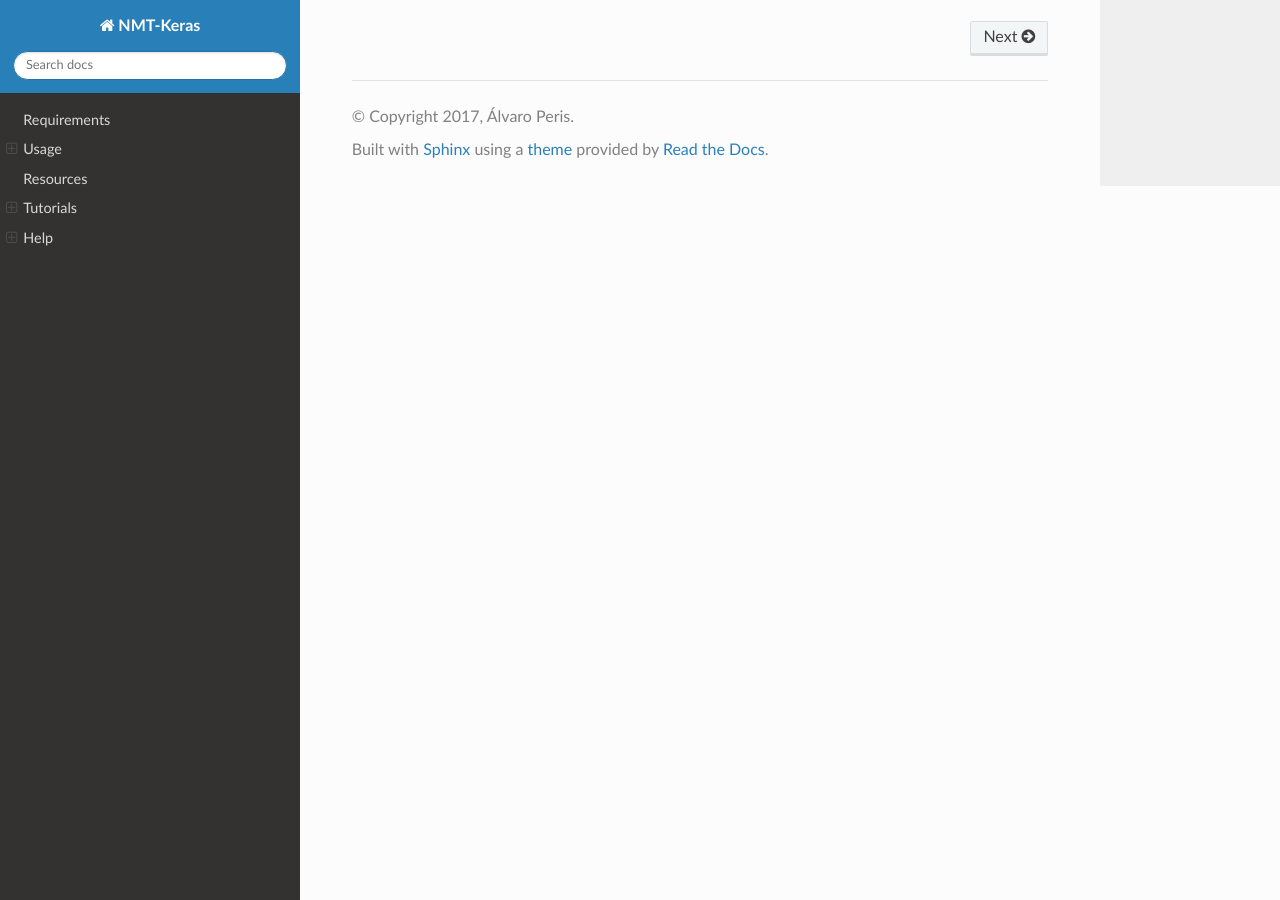
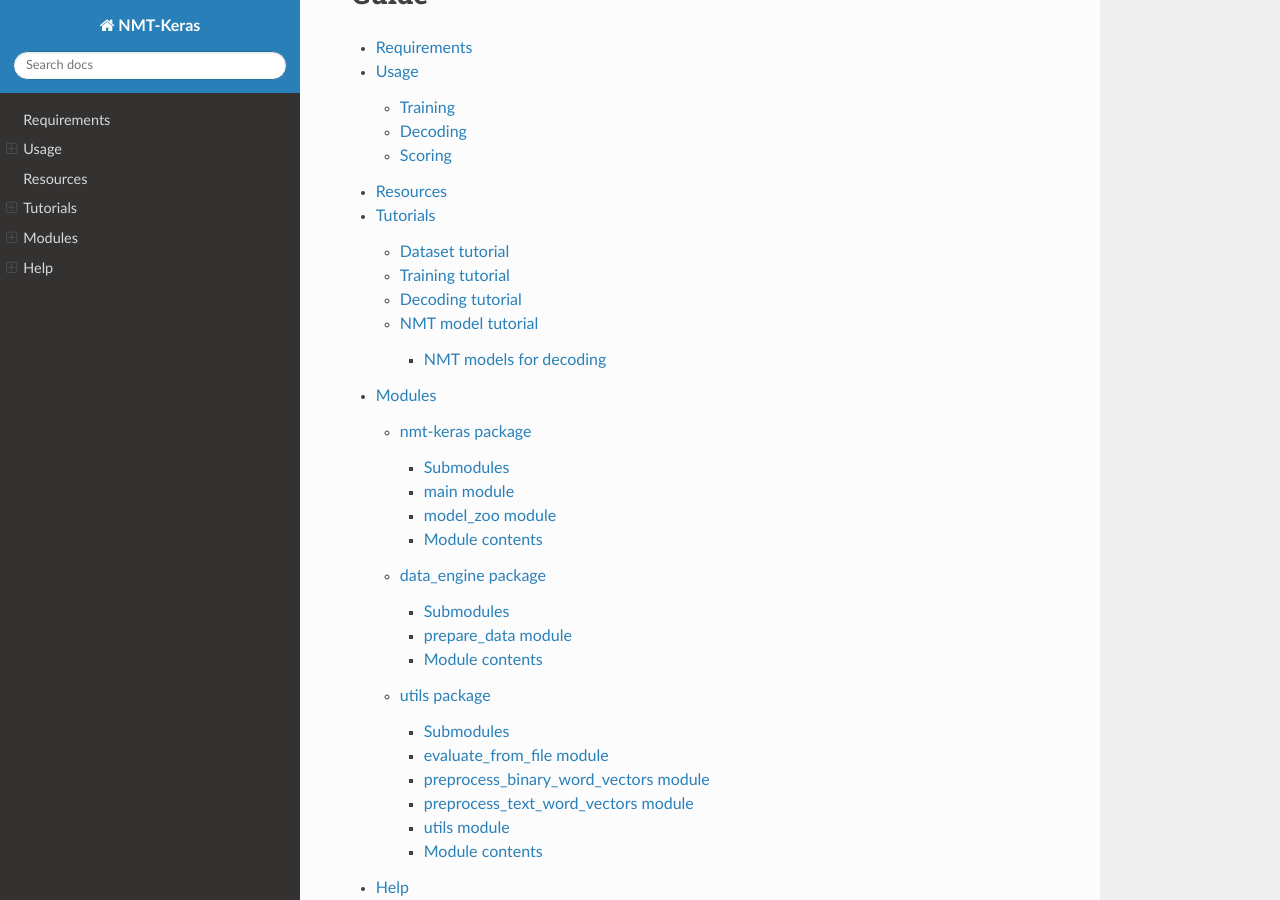
Before and after one commit to lvapeab/nmt-keras, a Sphinx documentation site: the page built from docs/source/index.rst, in a window 1280 px wide and 900 px high, scrolled down 1181 px. Built offline with Sphinx 7.4.7 and the Read the Docs theme 2.0.0, drawn with Linux system fonts in a browser that asks for light colours.

Commit message:
Updated docs

```diff
--- a/docs/source/conf.py
+++ b/docs/source/conf.py
@@ -2,7 +2,7 @@
 
 import os
 import sys
-sys.path.append(os.path.abspath('../..'))
+sys.path.insert(0, os.path.abspath('../../'))
 
 
 # -- General configuration ------------------------------------------------
--- /dev/null
+++ b/docs/source/data_engine.rst
@@ -0,0 +1,23 @@
+data_engine package
+===================
+
+Submodules
+----------
+
+
+prepare_data module
+-------------------
+
+.. automodule:: data_engine.prepare_data
+    :members:
+    :undoc-members:
+    :show-inheritance:
+
+
+Module contents
+---------------
+
+.. automodule::data_engine
+    :members:
+    :undoc-members:
+    :show-inheritance:
--- a/docs/source/index.rst
+++ b/docs/source/index.rst
@@ -3,8 +3,13 @@
 
 Neural Machine Translation with Keras (+ Theano backend).
 
+.. image:: ../../examples/documentation/attention_nmt_model.png
+   :scale: 80 %
+   :alt: alternate text
+   :align: left
+
 Features
-========
+********
 
  * Attention model over the input sequence of annotations.
  * Peeked decoder: The previously generated word is an input of the current timestep.
@@ -22,10 +27,8 @@
 .. _Glove: http://nlp.stanford.edu/projects/glove/
 .. _Word2Vec: https://code.google.com/archive/p/word2vec/
 
-
-
 Guide
-*****
+=====
 .. toctree::
    :maxdepth: 3
 
@@ -33,6 +36,7 @@
    usage
    resources
    tutorial
+   modules
    help
 
 
--- /dev/null
+++ b/docs/source/modules.rst
@@ -0,0 +1,9 @@
+Modules
+=======
+
+.. toctree::
+   :maxdepth: 4
+
+   nmt-keras
+   data_engine
+   utils
--- /dev/null
+++ b/docs/source/nmt-keras.rst
@@ -0,0 +1,30 @@
+nmt-keras package
+=================
+
+Submodules
+----------
+
+main module
+-----------
+
+.. automodule:: main
+    :members:
+    :undoc-members:
+    :show-inheritance:
+
+model_zoo module
+----------------
+
+.. automodule:: model_zoo
+    :members:
+    :undoc-members:
+    :show-inheritance:
+
+
+Module contents
+---------------
+
+.. automodule:: nmt-keras
+    :members:
+    :undoc-members:
+    :show-inheritance:
--- a/docs/source/tutorial.rst
+++ b/docs/source/tutorial.rst
@@ -308,7 +308,7 @@
     predictions = nmt_model.predictBeamSearchNet(dataset, params_prediction)['test']
 
 
-Up to this moment, in the variable 'predictions', we have the indices of the words of the hypotheses. We must decode them into words. For doing this, we'll use the dictionary stored in the dataset object:
+Up to this moment, in the variable 'predictions', we have the indices of the words of the hypotheses. We must decode them into words. For doing this, we'll use the dictionary stored in the dataset object::
 
     vocab = dataset.vocabulary['target_text']['idx2words']
     predictions = nmt_model.decode_predictions_beam_search(predictions,
--- /dev/null
+++ b/docs/source/utils.rst
@@ -0,0 +1,46 @@
+utils package
+=============
+
+Submodules
+----------
+
+evaluate_from_file module
+-------------------------
+
+.. automodule:: utils.evaluate_from_file
+    :members:
+    :undoc-members:
+    :show-inheritance:
+
+preprocess_binary_word_vectors module
+-------------------------------------
+
+.. automodule:: utils.preprocess_binary_word_vectors
+    :members:
+    :undoc-members:
+    :show-inheritance:
+
+preprocess_text_word_vectors module
+-----------------------------------
+
+.. automodule:: utils.preprocess_text_word_vectors
+    :members:
+    :undoc-members:
+    :show-inheritance:
+
+utils module
+------------
+
+.. automodule:: utils.utils
+    :members:
+    :undoc-members:
+    :show-inheritance:
+
+
+Module contents
+---------------
+
+.. automodule:: utils
+    :members:
+    :undoc-members:
+    :show-inheritance:
```
Also changed, not shown: 2 other files.
